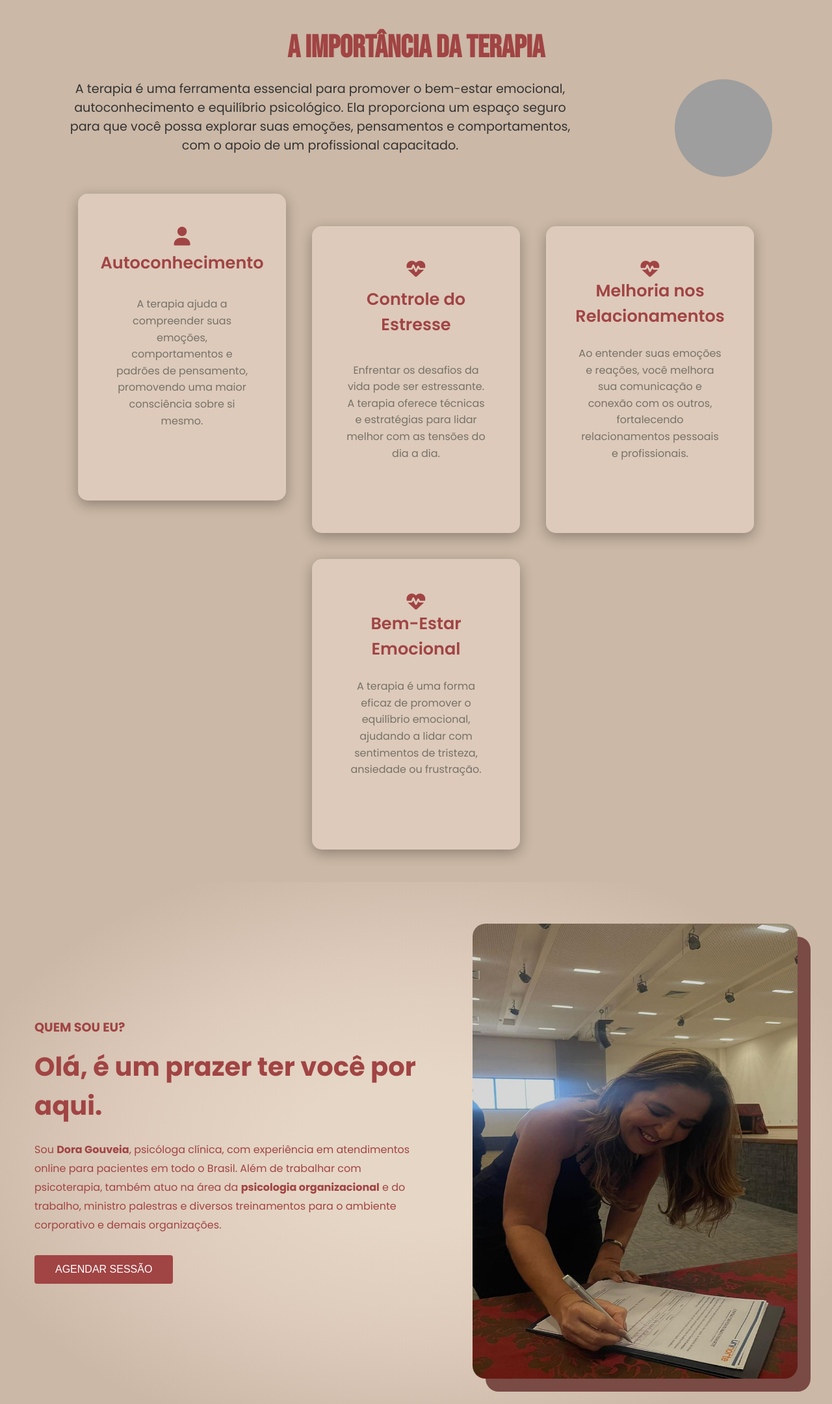
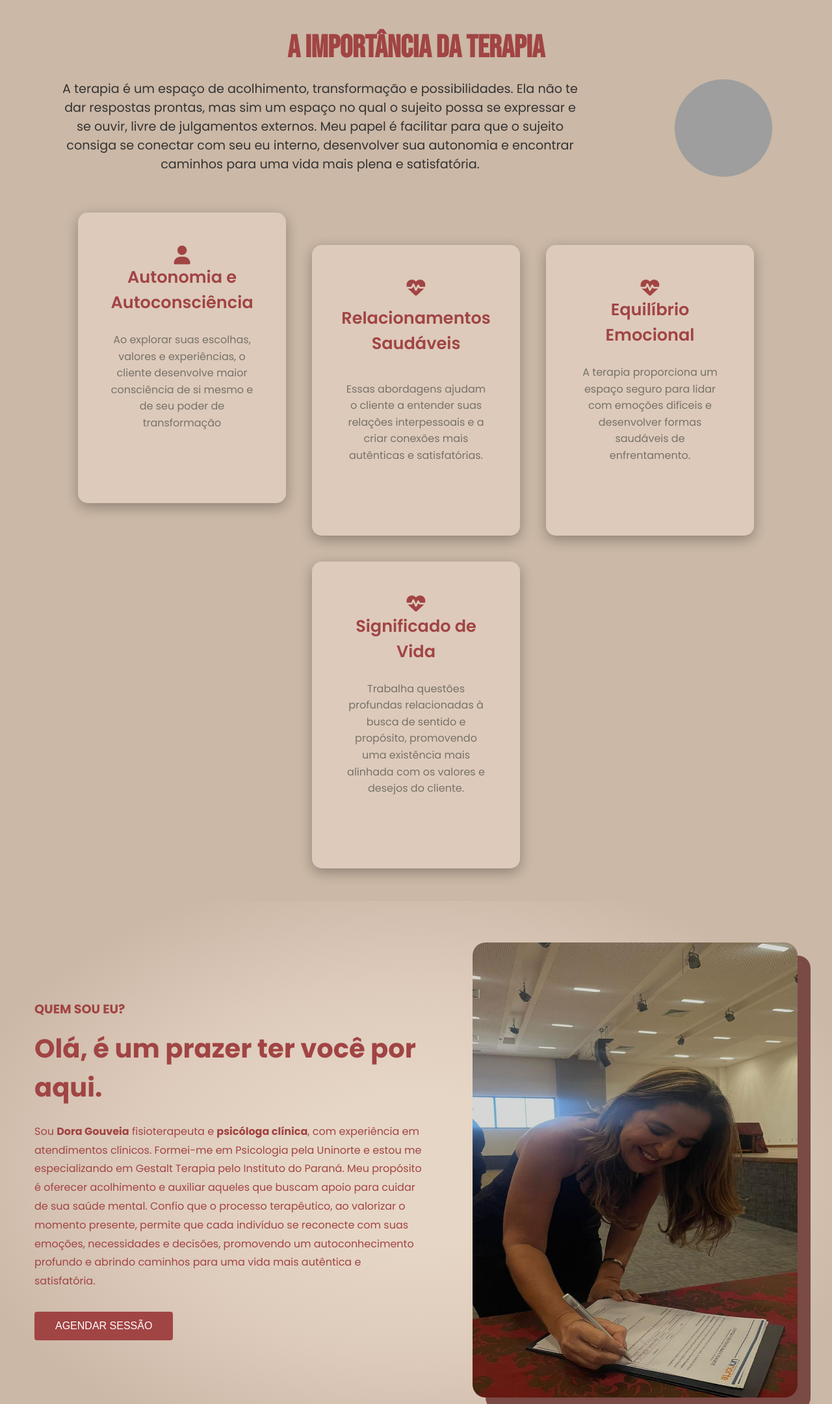
Before and after one commit to PedroSOliveira/seven-software-site, a plain HTML site: page public/dora/index.html in a window 1280 px wide. Shown: the part 920-3080 px from the top of the page at 65% size. Drawn offline with nearby package versions, Linux system fonts and the light colour scheme; grey boxes are pictures that could not be loaded.

Commit message:
fix: text adjust in Dora page

```diff
--- a/public/dora/index.html
+++ b/public/dora/index.html
@@ -7,6 +7,12 @@
       href="https://cdn.jsdelivr.net/npm/remixicon@4.3.0/fonts/remixicon.css"
       rel="stylesheet"
     />
+    <link
+      rel="icon"
+      href="https://cdn.pixabay.com/photo/2022/10/22/17/17/blender-7539656_1280.jpg"
+      type="image/jpeg"
+    />
+
     <link rel="stylesheet" href="styles.css" />
     <title>Psicóloga Dora</title>
   </head>
@@ -86,11 +92,12 @@
           <h2>A Importância da Terapia</h2>
           <div class="header_section_therapy_importance">
             <p>
-              A terapia é uma ferramenta essencial para promover o bem-estar
-              emocional, autoconhecimento e equilíbrio psicológico. Ela
-              proporciona um espaço seguro para que você possa explorar suas
-              emoções, pensamentos e comportamentos, com o apoio de um
-              profissional capacitado.
+              A terapia é um espaço de acolhimento, transformação e
+              possibilidades. Ela não te dar respostas prontas, mas sim um
+              espaço no qual o sujeito possa se expressar e se ouvir, livre de
+              julgamentos externos. Meu papel é facilitar para que o sujeito
+              consiga se conectar com seu eu interno, desenvolver sua autonomia
+              e encontrar caminhos para uma vida mais plena e satisfatória.
             </p>
             <div>
               <img
@@ -102,40 +109,39 @@
           <div class="benefits__cards">
             <div class="benefit__card">
               <span class="icon"><i class="fas fa-user"></i></span>
-              <h3>Autoconhecimento</h3>
+              <h3>Autonomia e Autoconsciência</h3>
               <p>
-                A terapia ajuda a compreender suas emoções, comportamentos e
-                padrões de pensamento, promovendo uma maior consciência sobre si
-                mesmo.
+                Ao explorar suas escolhas, valores e experiências, o cliente
+                desenvolve maior consciência de si mesmo e de seu poder de
+                transformação
               </p>
             </div>
             <div class="benefit__card">
               <span class="icon"><i class="fas fa-heartbeat"></i></span>
-              <h3>Controle do Estresse</h3>
+              <h3>Relacionamentos Saudáveis</h3>
               <p>
-                Enfrentar os desafios da vida pode ser estressante. A terapia
-                oferece técnicas e estratégias para lidar melhor com as tensões
-                do dia a dia.
+                Essas abordagens ajudam o cliente a entender suas relações
+                interpessoais e a criar conexões mais autênticas e
+                satisfatórias.
               </p>
             </div>
             <div class="benefit__card">
               <span class="icon"><i class="fas fa-heartbeat"></i></span>
 
-              <h3>Melhoria nos Relacionamentos</h3>
+              <h3>Equilíbrio Emocional</h3>
               <p>
-                Ao entender suas emoções e reações, você melhora sua comunicação
-                e conexão com os outros, fortalecendo relacionamentos pessoais e
-                profissionais.
+                A terapia proporciona um espaço seguro para lidar com emoções
+                difíceis e desenvolver formas saudáveis de enfrentamento.
               </p>
             </div>
             <div class="benefit__card">
               <span class="icon"><i class="fas fa-heartbeat"></i></span>
 
-              <h3>Bem-Estar Emocional</h3>
+              <h3>Significado de Vida</h3>
               <p>
-                A terapia é uma forma eficaz de promover o equilíbrio emocional,
-                ajudando a lidar com sentimentos de tristeza, ansiedade ou
-                frustração.
+                Trabalha questões profundas relacionadas à busca de sentido e
+                propósito, promovendo uma existência mais alinhada com os
+                valores e desejos do cliente.
               </p>
             </div>
           </div>
@@ -151,12 +157,16 @@
             <img src="./assets/dora-about.jpeg" alt="Psicóloga Dora Gouveia" />
           </div>
           <p class="about__description">
-            Sou <strong>Dora Gouveia</strong>, psicóloga clínica, com
-            experiência em atendimentos online para pacientes em todo o Brasil.
-            Além de trabalhar com psicoterapia, também atuo na área da
-            <strong>psicologia organizacional</strong> e do trabalho, ministro
-            palestras e diversos treinamentos para o ambiente corporativo e
-            demais organizações.
+            Sou <strong>Dora Gouveia</strong> fisioterapeuta e
+            <strong>psicóloga clínica</strong>, com experiência em atendimentos
+            clínicos. Formei-me em Psicologia pela Uninorte e estou me
+            especializando em Gestalt Terapia pelo Instituto do Paraná. Meu
+            propósito é oferecer acolhimento e auxiliar aqueles que buscam apoio
+            para cuidar de sua saúde mental. Confio que o processo terapêutico,
+            ao valorizar o momento presente, permite que cada indivíduo se
+            reconecte com suas emoções, necessidades e decisões, promovendo um
+            autoconhecimento profundo e abrindo caminhos para uma vida mais
+            autêntica e satisfatória.
           </p>
           <button class="about__button" onclick="redirecionarWhatsApp()">
             AGENDAR SESSÃO
@@ -178,12 +188,27 @@
           <h2 class="about__title">Gestalt</h2>
           <h3 class="about__subtitle">MINHA ABORDAGEM.</h3>
           <p class="about__description">
-            Oriento o meu trabalho pelo viés da
+            <!-- Oriento o meu trabalho pelo viés da
             <strong>psicoterapia [TIPO]</strong>, psicóloga clínica, com
             experiência em atendimentos online para pacientes em todo o Brasil.
             Meu objetivo nas sessões é te auxiliar nessa jornada de
             transformação e contribuir com novas perspectivas para as suas
-            questões.
+            questões. -->
+
+            A abordagem a qual eu sigo, Gestalt-terapia, faz parte da terceira
+            corrente, sendo uma forma de psicoterapia fundamentada em princípios
+            humanistas, fenomenológicos e existenciais. Essa abordagem oferece
+            um caminho para a awareness, ou seja, da autopercepção e consciência
+            de si, permitindo que você questione antigos padrões de
+            relacionamento e crie espaço para novas maneiras de viver e se
+            expressar. A Gestalt-terapia convida você a estar plenamente
+            presente no aqui-agora, explorando de forma integrada suas emoções,
+            pensamentos e comportamentos. Durante o processo terapêutico, o foco
+            está em compreender e acolher sua experiência subjetiva, facilitado
+            o sujeito a desenvolver uma consciência maior de si mesmo e dos
+            introjetos que influenciam sua vida. É um convite para viver de
+            forma mais autêntica e plena, conectando-se com sua essência e com o
+            mundo ao seu redor.
           </p>
           <button class="about__button" onclick="redirecionarWhatsApp()">
             AGENDAR SESSÃO EXPERIMENTAL GRATUITA
```
